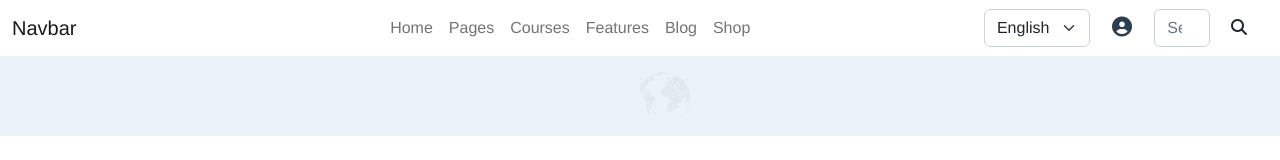
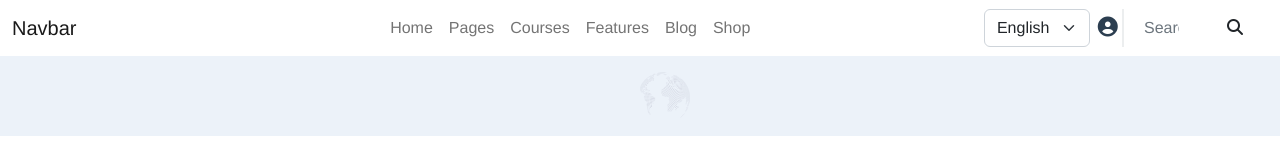
Before and after one commit to Antonius131/proj-html-vuejs, a Vue app: page / in a window 1280 px wide. Shown: the top 160 px of the page. Built offline with nearby package versions, Linux system fonts and the light colour scheme.

Commit message:
NavBar: styling user-search-box

```diff
--- a/src/components/header/NavBar.vue
+++ b/src/components/header/NavBar.vue
@@ -22,14 +22,14 @@
                         <option value="2">French</option>
                      </select>
                   </div>
-                  <div class="col-2 icon-box">
+                  <div class="col-1 icon-box">
                      <span>
                         <i class="fa-solid fa-circle-user"></i>
                      </span>
                   </div>
-                  <div class="col-4">
-                     <form class="d-flex" role="search">
-                        <input class="form-control me-2" type="search" placeholder="Search" aria-label="Search">
+                  <div class="col-5 user-search-box">
+                     <form class="d-flex">
+                        <input class="form-control me-2" type="search" placeholder="Search...">
                         <button class="btn" type="submit">
                            <i class="fa-solid fa-magnifying-glass"></i>
                         </button>
@@ -56,6 +56,7 @@ export default {
    @import '../../assets/css/variables.scss';
 
    #navbarSupportedContent {
+
       div {
          padding: 0 .25rem;
       }
@@ -74,6 +75,24 @@ export default {
             }
          }
       }
+
+      .user-search-box {
+         padding: 0 .5rem;
+         border-left: 2px solid $border_color;
+
+         .form-control {
+            border: none;
+            margin-right: 0;
+
+            &:focus {
+               box-shadow: none;
+            }
+
+            button.btn:hover {
+               border-color: transparent;
+            }
+         }
+      }
    }
 
 </style>
```
